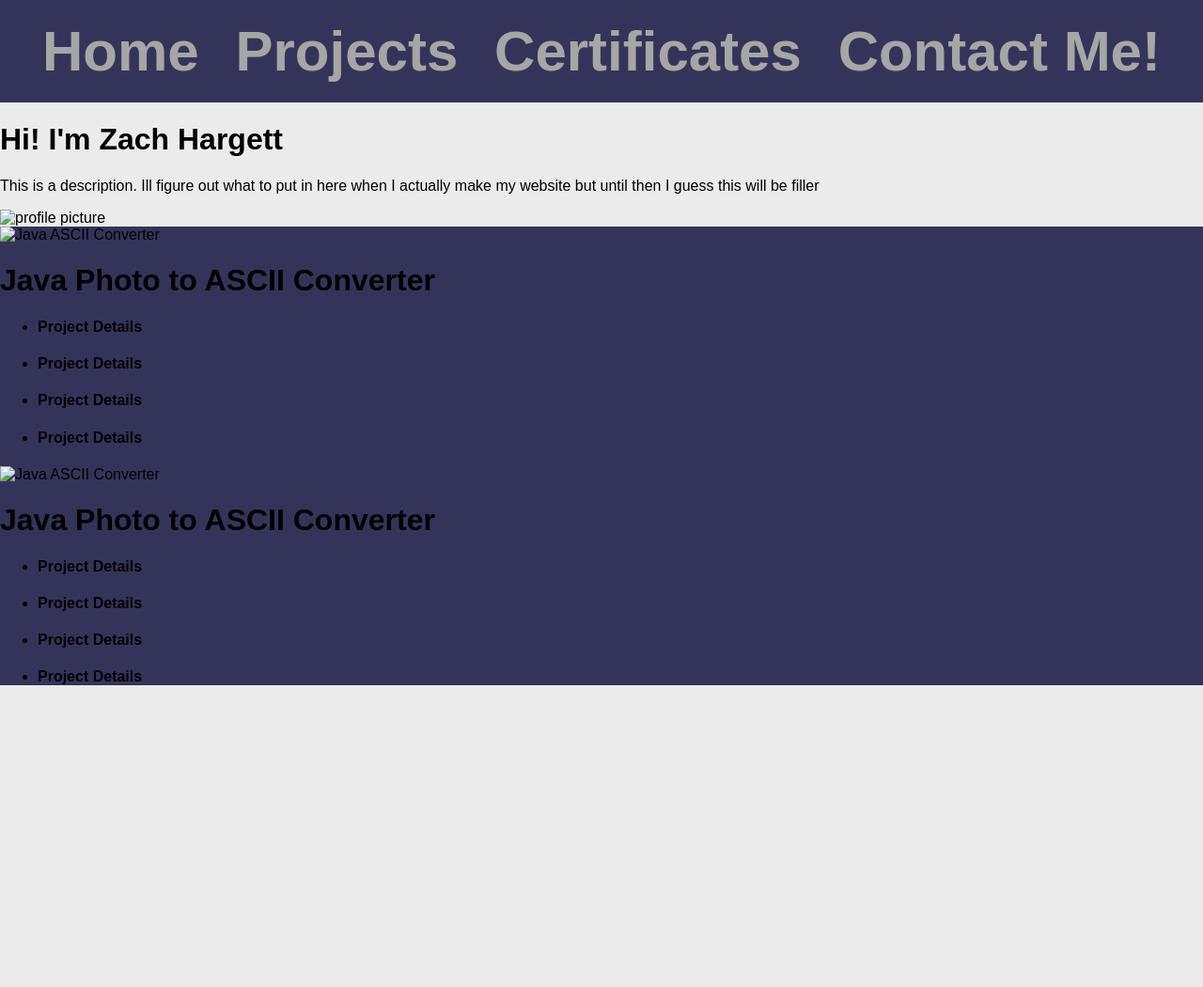
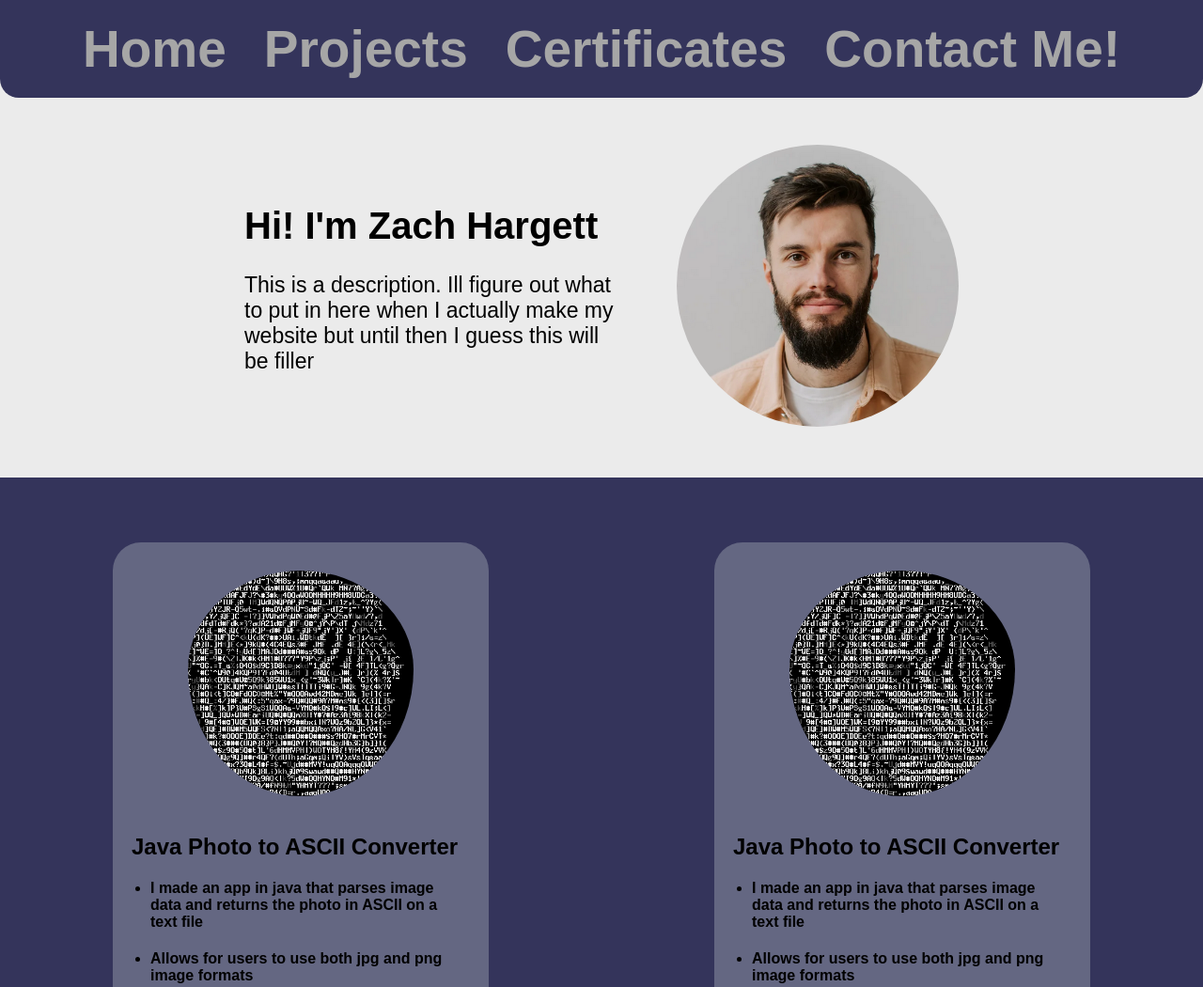
Before and after one commit to pistachioczar/pistachioczar.github.io, a plain HTML site: page index.html in a window 1280 px wide. Shown: the top 1050 px of the page at 94% size. Before the commit the page ends 800 px from the top, so only its background shows below. Drawn offline with Linux system fonts and the light colour scheme.

Commit message:
Added most everything except the 'Contact Me!' section

```diff
--- a/index.html
+++ b/index.html
@@ -26,38 +26,69 @@
                 make my website but until then I guess this will be filler
             </p>
         </div>
-        <img src="#" alt="profile picture" class="profile-picture">
+        <div id="profile-img">
+            <img src="images/headshot.png" alt="profile picture" class="profile-picture">
+        </div>
     </div>
 
     <div id="projects" class="odd">
         <div class="project-card">
-            <img src="#" alt="Java ASCII Converter" class="project-photo">
+            <img src="images/ASCII.png" alt="Java ASCII Converter" class="project-photo">
 
             <div class="project-text">
-                <h1>Java Photo to ASCII Converter</h1>
+                <h2>Java Photo to ASCII Converter</h2>
                 <ul>
-                    <li><h4>Project Details</h4></li>
-                    <li><h4>Project Details</h4></li>
-                    <li><h4>Project Details</h4></li>
-                    <li><h4>Project Details</h4></li>
+                    <li><h4>I made an app in java that parses image data and returns the photo in ASCII on a text file</h4></li>
+                    <li><h4>Allows for users to use both jpg and png image formats</h4></li>
+                    <li><h4>Allows for users to pick how many pixels each character takes up</h4></li>
+                    <li><h4>
+                        This project allowed me to learn more about File I/O, image processing,
+                        error handling, algorith design and data structures
+                    </h4></li>
                 </ul>
             </div>
         </div>
 
         <div class="project-card">
-            <img src="#" alt="Java ASCII Converter" class="project-photo">
+            <img src="images/ASCII.png" alt="Java ASCII Converter" class="project-photo">
 
             <div class="project-text">
-                <h1>Java Photo to ASCII Converter</h1>
+                <h2>Java Photo to ASCII Converter</h2>
                 <ul>
-                    <li><h4>Project Details</h4></li>
-                    <li><h4>Project Details</h4></li>
-                    <li><h4>Project Details</h4></li>
-                    <li><h4>Project Details</h4></li>
+                    <li><h4>I made an app in java that parses image data and returns the photo in ASCII on a text file</h4></li>
+                    <li><h4>Allows for users to use both jpg and png image formats</h4></li>
+                    <li><h4>Allows for users to pick how many pixels each character takes up</h4></li>
+                    <li><h4>
+                        This project allowed me to learn more about File I/O, image processing,
+                        error handling, algorith design and data structures
+                    </h4></li>
                 </ul>
             </div>
         </div>
+    </div>
 
+    <div id="certificates">
+        <table>
+            <tr>
+                <th>Certificate Name</th>
+                <th>Issue Date</th>
+                <th>Company</th>
+            </tr>
+            <tr>
+                <td>Databases</td>
+                <td>12/03/2024</td>
+                <td>Certiport</td>
+            </tr>
+            <tr>
+                <td>HTML and CSS</td>
+                <td>12/06/2024</td>
+                <td>Certiport</td>
+            </tr>
+        </table>
+    </div>
+
+    <div id="contact-me" class="odd">
+        <h1>Contact Me!</h1>
     </div>
 </body>
 </html>
--- a/styles.css
+++ b/styles.css
@@ -1,3 +1,5 @@
+/*General Design*/
+
 body, html {
     padding: 0;
     margin: 0;
@@ -12,14 +14,19 @@ body{
     background-color: #34345b;
 }
 
+/*Header Design*/
+
 header{
     text-align: center;
-    font-size: 60px;
+    font-size: 55px;
+    border-bottom-left-radius: 20px;
+    border-bottom-right-radius: 20px;
 }
 
 header nav{
     display: flex;
-    justify-content: space-between;
+    justify-content: center;
+    flex-wrap: wrap;
     padding: 20px 45px 20px 45px;
     font-weight: bold;
 }
@@ -27,4 +34,97 @@ header nav{
 header nav a{
     text-decoration: none;
     color: #a6a6a6;
+    margin: 0px 20px;
 }
+
+header nav a:hover{
+    text-decoration: none;
+    color: white;
+}
+
+/*Home Design*/
+
+#home{
+    display: flex;
+    flex-direction: row;
+    justify-content: center;
+    align-items: center;
+}
+
+#home-text{
+    width: 400px;
+}
+
+#home-text h1{
+    font-size: 40px;
+}
+
+#home-text p{
+    font-size: 23px;
+}
+
+.profile-picture{
+    border-radius: 100%;
+    width: 300px;
+}
+
+#home-text, #profile-img{
+    margin: 50px 30px 50px 30px;
+    padding: 0;
+}
+
+/*Projects Design*/
+
+#projects{
+    display: flex;
+    flex-direction: row;
+    justify-content: space-around;
+    align-items: center;
+    height: 800px;
+}
+
+.project-card{
+    background-color: #646782;
+    width: 400px;
+    display: flex;
+    flex-direction: column;
+    align-items: center;
+    border-radius: 30px;
+}
+
+.project-text{
+    padding: 20px;
+}
+
+.project-card ul{
+    padding: 0px 20px;
+}
+
+.project-photo{
+    border-radius: 100%;
+    width: 60%;
+    padding-top: 30px;
+}
+
+/*Certificates Design*/
+
+#certificates{
+    display: flex;
+    justify-content: center;
+    align-items: center;
+    height: 500px;
+    font-size: 30px;
+}
+
+table, th, td {
+    border: 3px solid black;
+    border-collapse: collapse;
+}
+
+table{
+    width: 80%;
+}
+
+tr{
+    height: 70px;
+}
```
Also changed, not shown: images/ASCII.png (added), images/headshot.png (added).
